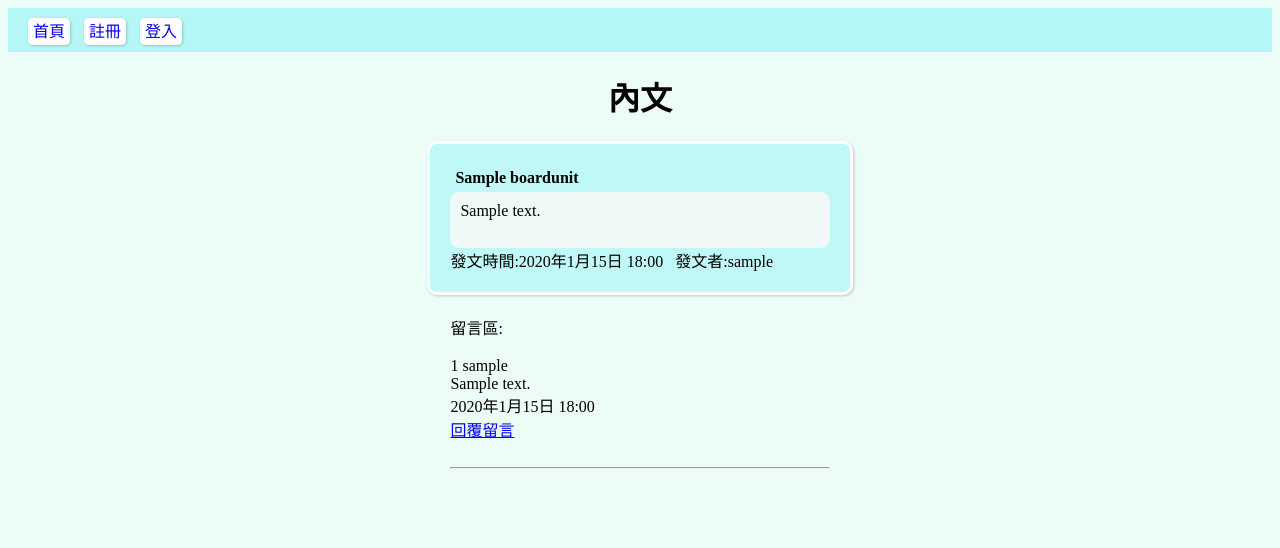
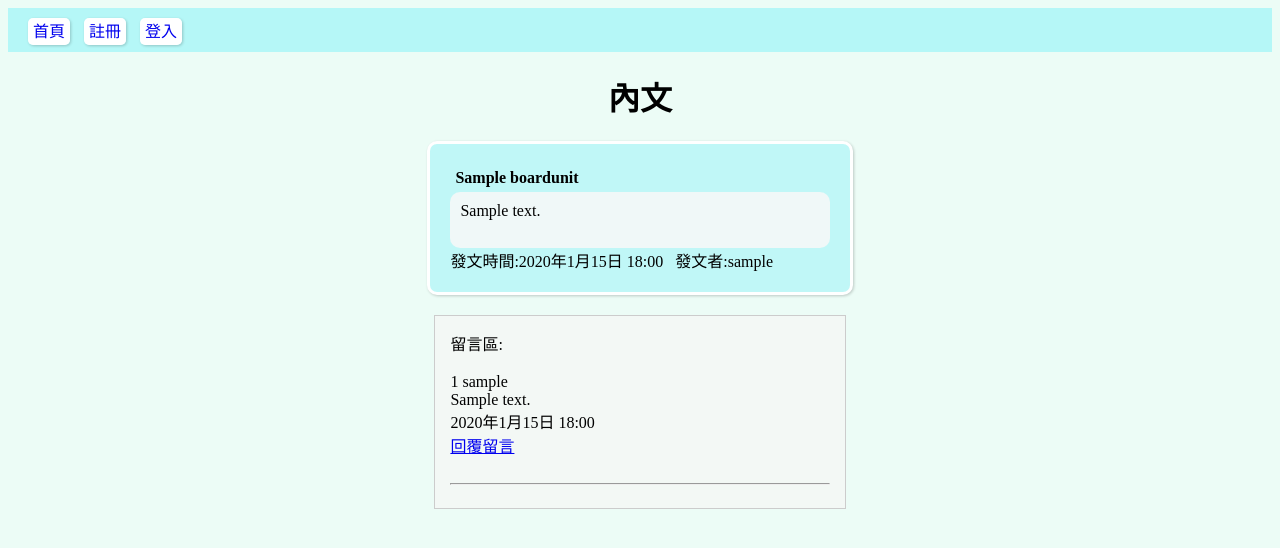
Before and after one commit to Ohnokaoru/message_board_report, a Django app: page /review-detail/1/ in a window 1280 px wide. Shown: the top 548 px of the page. Run offline with Django 5.2, Linux system fonts and the light colour scheme; tables that the repository leaves empty hold one stand-in row (values such as "Sample post").

Commit message:
新增捲軸

```diff
--- a/static/css/style.css
+++ b/static/css/style.css
@@ -115,13 +115,20 @@ body {
 }
 
 #comment-area {
-    background-color: rgb(236, 252, 246);
+    background-color: rgb(243, 248, 245);
     width: 30%;
     margin: 20px auto;
+    padding: 15px;
+    /* 設定最大高度 */
+    max-height: 500px;
+    /* 顯示垂直滾動條 */
+    overflow-y: scroll;
+    /* 設定邊框 */
+    border: 1px solid #ccc;
 }
 
 #leave-a-comment {
-    background-color: rgb(220, 243, 234);
+    background-color: rgb(220, 253, 240);
     width: 12%;
 
 
```
